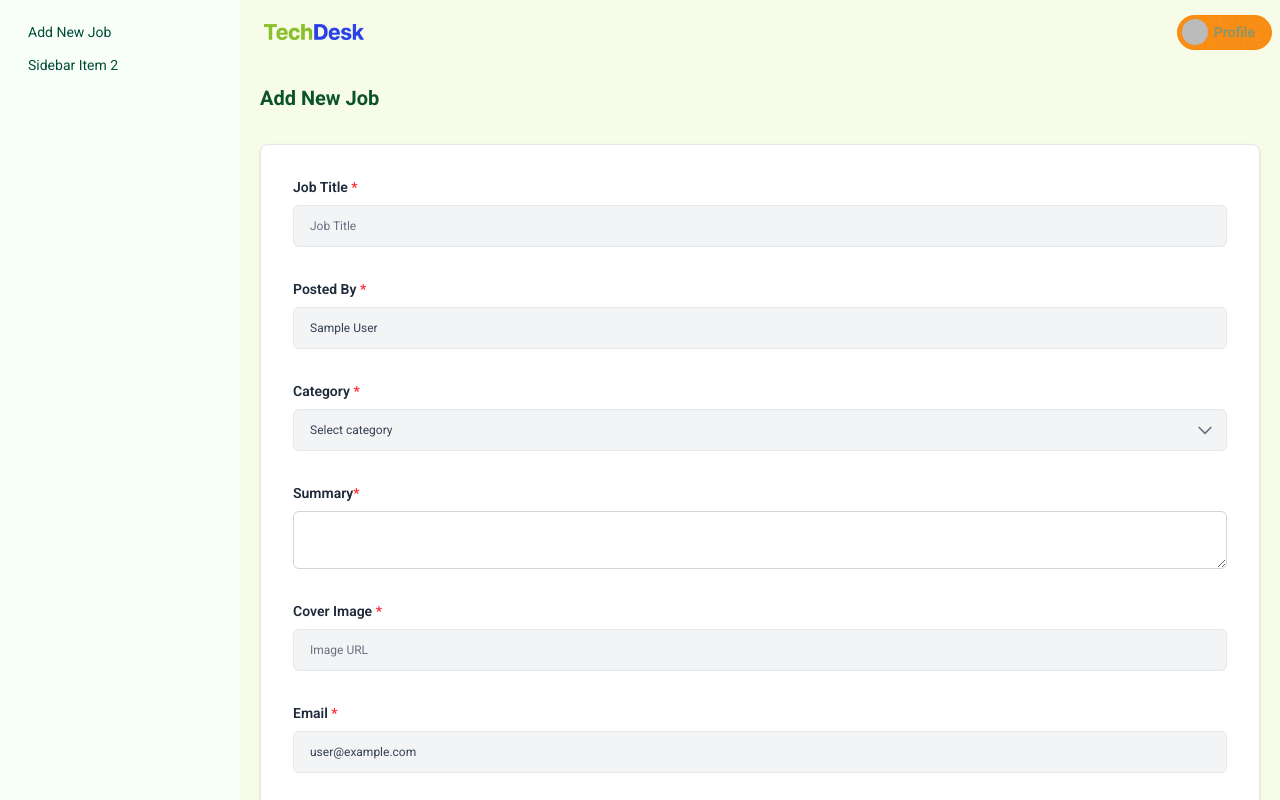
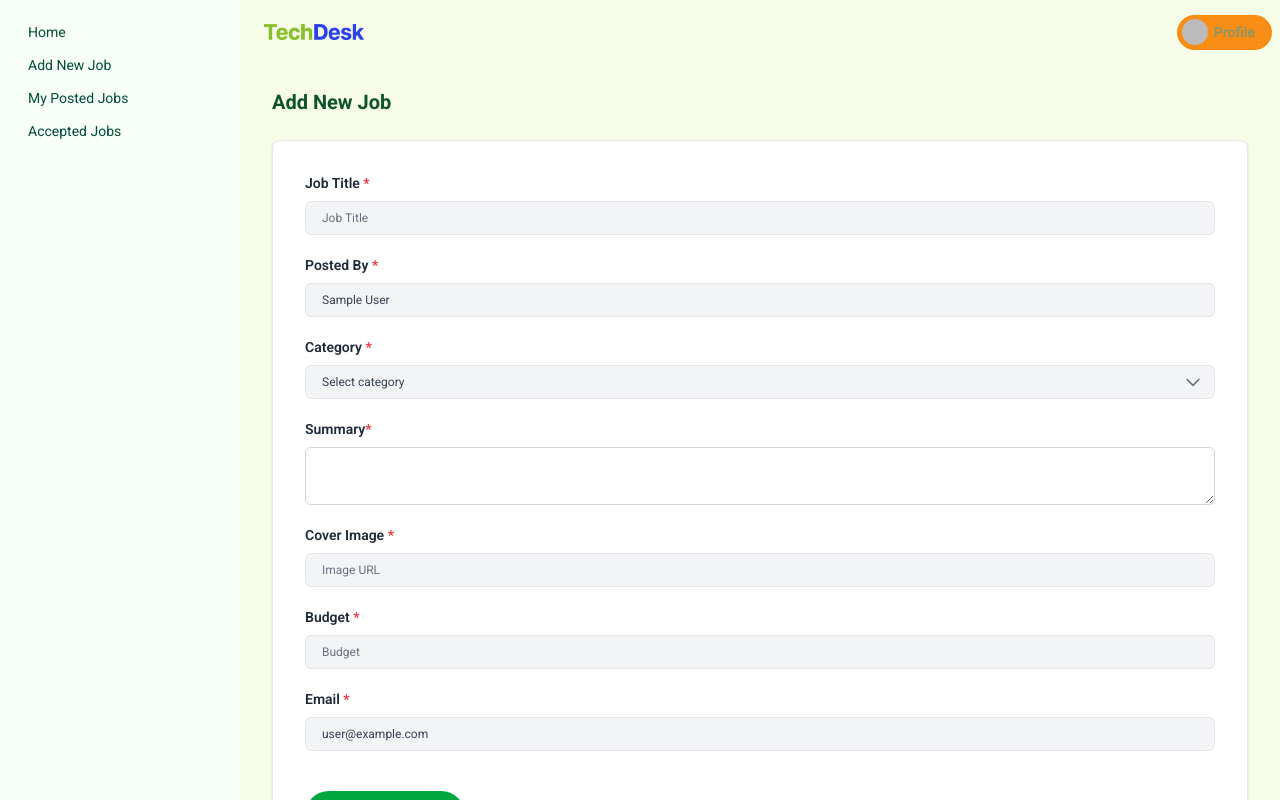
Before and after one commit to Taukir30/ta_ph_a10_techdesk_clientside, a React (Vite) app: page /dashboard/addjob in a window 1280 px wide. Shown: the top 800 px of the page. Built offline with nearby package versions, Linux system fonts and the light colour scheme; no server answers; sample sign-in values are in the browser's storage.

Commit message:
sorting added in all jobs

```diff
--- a/package.json
+++ b/package.json
@@ -16,6 +16,7 @@
     "motion": "^12.23.24",
     "react": "^19.2.0",
     "react-dom": "^19.2.0",
+    "react-hook-form": "^7.69.0",
     "react-icons": "^5.5.0",
     "react-router": "^7.9.5",
     "react-toastify": "^11.0.5",
--- a/src/components/Navbar/Navbar.jsx
+++ b/src/components/Navbar/Navbar.jsx
@@ -22,9 +22,13 @@ const Navbar = () => {
     const navItems = <>
         <li><NavLink to='/'>Home</NavLink></li>
         <li><NavLink to='/alljobs'>All Jobs</NavLink></li>
-        <li><NavLink to='/dashboard/addjob'>Add a Job</NavLink></li>
-        <li><NavLink to='/myjobs'>My Jobs</NavLink></li>
-        <li><NavLink to='/acceptedjobs'>My Accepted Jobs</NavLink></li>
+        {
+            user && <>
+                <li><NavLink to='/dashboard/addjob'>Add New Job</NavLink></li>
+                <li><NavLink to='/dashboard/myjobs'>My Jobs</NavLink></li>
+                <li><NavLink to='/dashboard/acceptedjobs'>My Accepted Jobs</NavLink></li>
+            </>
+        }
     </>
 
     if (loading) {
--- a/src/layouts/DashboardLayout.jsx
+++ b/src/layouts/DashboardLayout.jsx
@@ -59,7 +59,7 @@ const DashboardLayout = () => {
                         Open drawer
                     </label> */}
 
-                    <div className='p-5 w-full'>
+                    <div className='px-2 md:px-8 py-6 w-full'>
                         <Outlet></Outlet>
                     </div>
 
@@ -68,8 +68,10 @@ const DashboardLayout = () => {
                     <label htmlFor="my-drawer-3" aria-label="close sidebar" className="drawer-overlay"></label>
                     <ul className="menu bg-base-200 min-h-full w-60 p-4">
                         {/* Sidebar content here */}
+                        <li><NavLink to='/dashboard'>Home</NavLink></li>
                         <li><NavLink to='/dashboard/addjob'>Add New Job</NavLink></li>
-                        <li><NavLink>Sidebar Item 2</NavLink></li>
+                        <li><NavLink to='/dashboard/myjobs'>My Posted Jobs</NavLink></li>
+                        <li><NavLink to='/dashboard/acceptedjobs'>Accepted Jobs</NavLink></li>
                     </ul>
                 </div>
             </div>
--- a/src/pages/AcceptedJobs.jsx
+++ b/src/pages/AcceptedJobs.jsx
@@ -34,13 +34,13 @@ const AcceptedJobs = () => {
     }
 
     return (
-        <section className="py-20 sm:py-24">
-            <MyContainer>
-                <div className="container mx-auto px-1 sm:px-6 lg:px-8 max-w-5xl">
+        <section className="w-full min-h-screen">
+            {/* <MyContainer> */}
+                <div className="container mx-auto">
 
                     {/* Section Header */}
                     <div className="flex justify-between items-center mb-8">
-                        <h2 className="text-xl sm:text-3xl font-bold text-info">My Accepted Jobs</h2>
+                        <h2 className="text-base sm:text-xl font-bold text-info">My Accepted Jobs</h2>
                         <Link to='/alljobs' className="flex items-center text-sm font-medium text-primary hover:text-blue-800 transition-colors"  >
                             All Jobs
                             {/* Arrow Icon */}
@@ -68,7 +68,7 @@ const AcceptedJobs = () => {
                     </div>
 
                 </div>
-            </MyContainer>
+            {/* </MyContainer> */}
         </section>
     );
 };
--- a/src/pages/AddJob.jsx
+++ b/src/pages/AddJob.jsx
@@ -23,6 +23,7 @@ const AddJob = () => {
         const summary = form.summary.value;
         const coverImage = form.imageUrl.value;
         const email = form.email.value;
+        const budget = form.budget.value;
         const today = new Date().toISOString().split('T')[0];
 
         const newJob = {
@@ -32,6 +33,7 @@ const AddJob = () => {
             summary: summary,
             coverImage: coverImage,
             userEmail: email,
+            budget: budget,
             created_at: today
         }
         console.log(newJob)
@@ -50,11 +52,11 @@ const AddJob = () => {
     return (
         <div className='w-full'>
             {/* <MyContainer> */}
-                <h2 className="text-sm sm:text-xl font-bold text-info mb-8">Add New Job</h2>
+                <h2 className="text-base sm:text-xl font-bold text-info mb-6">Add New Job</h2>
 
                 <div className="mx-auto bg-white p-5 md:p-8 shadow-sm border border-gray-200 rounded-lg">
                     <form onSubmit={handleSubmit}>
-                        <div className="space-y-8 text-xs">
+                        <div className="space-y-5 text-xs">
                             {/* Job Title */}
                             <div>
                                 <label htmlFor="job-title" className="block text-sm font-semibold text-gray-800 mb-2" >
@@ -65,7 +67,7 @@ const AddJob = () => {
                                     name="job_title"
                                     id="job-title"
                                     placeholder="Job Title"
-                                    className="block w-full px-4 py-3 bg-gray-100 border border-gray-200 rounded-md text-gray-700 placeholder-gray-500 focus:outline-none focus:ring-2 focus:ring-teal-500 focus:bg-white"
+                                    className="block w-full px-4 py-2 bg-gray-100 border border-gray-200 rounded-md text-gray-700 placeholder-gray-500 focus:outline-none focus:ring-2 focus:ring-teal-500 focus:bg-white"
                                 />
                             </div>
 
@@ -77,9 +79,9 @@ const AddJob = () => {
                                 <input
                                     type="text"
                                     name="posted_by"
-                                    id="job-title"
+                                    id="postedBy"
                                     defaultValue={user.displayName}
-                                    className="block w-full px-4 py-3 bg-gray-100 border border-gray-200 rounded-md text-gray-700 placeholder-gray-500 focus:outline-none focus:ring-2 focus:ring-teal-500 focus:bg-white"
+                                    className="block w-full px-4 py-2 bg-gray-100 border border-gray-200 rounded-md text-gray-700 placeholder-gray-500 focus:outline-none focus:ring-2 focus:ring-teal-500 focus:bg-white"
                                 />
                             </div>
 
@@ -89,7 +91,7 @@ const AddJob = () => {
                                     Category <span className="text-red-500">*</span>
                                 </label>
                                 <div className="relative">
-                                    <select name="category" id="category" className="block w-full px-4 py-3 bg-gray-100 border border-gray-200 rounded-md text-gray-700 appearance-none focus:outline-none focus:ring-2 focus:ring-teal-500 focus:bg-white"                                 >
+                                    <select name="category" id="category" className="block w-full px-4 py-2 bg-gray-100 border border-gray-200 rounded-md text-gray-700 appearance-none focus:outline-none focus:ring-2 focus:ring-teal-500 focus:bg-white"                                 >
                                         <option>Select category</option>
                                         <option>Programming & Tech</option>
                                         <option>Graphics Design</option>
@@ -127,9 +129,23 @@ const AddJob = () => {
                                 <input
                                     type="text"
                                     name="imageUrl"
-                                    id="job-title"
+                                    id="job-image"
                                     placeholder="Image URL"
-                                    className="block w-full px-4 py-3 bg-gray-100 border border-gray-200 rounded-md text-gray-700 placeholder-gray-500 focus:outline-none focus:ring-2 focus:ring-teal-500 focus:bg-white"
+                                    className="block w-full px-4 py-2 bg-gray-100 border border-gray-200 rounded-md text-gray-700 placeholder-gray-500 focus:outline-none focus:ring-2 focus:ring-teal-500 focus:bg-white"
+                                />
+                            </div>
+
+                            {/* Budget */}
+                            <div>
+                                <label htmlFor="job-title" className="block text-sm font-semibold text-gray-800 mb-2" >
+                                    Budget <span className="text-red-500">*</span>
+                                </label>
+                                <input
+                                    type="text"
+                                    name="budget"
+                                    id="job-budget"
+                                    placeholder="Budget"
+                                    className="block w-full px-4 py-2 bg-gray-100 border border-gray-200 rounded-md text-gray-700 placeholder-gray-500 focus:outline-none focus:ring-2 focus:ring-teal-500 focus:bg-white"
                                 />
                             </div>
 
@@ -141,14 +157,14 @@ const AddJob = () => {
                                 <input
                                     type="email"
                                     name="email"
-                                    id="job-title"
+                                    id="job-email"
                                     defaultValue={user.email}
-                                    className="block w-full px-4 py-3 bg-gray-100 border border-gray-200 rounded-md text-gray-700 placeholder-gray-500 focus:outline-none focus:ring-2 focus:ring-teal-500 focus:bg-white"
+                                    className="block w-full px-4 py-2 bg-gray-100 border border-gray-200 rounded-md text-gray-700 placeholder-gray-500 focus:outline-none focus:ring-2 focus:ring-teal-500 focus:bg-white"
                                 />
                             </div>
                         </div>
                         {/* Submit Button */}
-                        <div className="mt-10 pt-6 border-t border-gray-200">
+                        <div className="mt-10">
                             <button className="block w-40 rounded-4xl text-center bg-green-600 hover:bg-green-700 text-white font-bold py-3 px-5 transition-colors mt-6">
                                 Submit Job
                             </button>
--- a/src/pages/AllJobs.jsx
+++ b/src/pages/AllJobs.jsx
@@ -10,18 +10,32 @@ const AllJobs = () => {
     const [allJobs, setAllJobs] = useState([]);
     const [loading, setLoading] = useState(true);
 
+    const [currentPage, setCurrentPage] = useState(0);
+    const [sort, setSort] = useState("createdAt");
+    const [order, setOrder] = useState("desc");
+
+    const limit = 5;
+
     const axiosInstance = useAxios();
 
     useEffect(() => {
         setLoading(true);
 
-        axiosInstance.get('/alljobs')
+        axiosInstance.get(`/alljobs?sort=${sort}&order=${order}`)
             .then(data => {
                 // console.log(data.data)
                 setAllJobs(data.data);
                 setLoading(false);
             })
-    }, [axiosInstance])
+    }, [axiosInstance, sort, order])
+
+    const handleSelect = e => {
+        const sortText = e.target.value;
+        console.log(sortText);
+        setSort(sortText.split("-")[0]);
+        setOrder(sortText.split("-")[1]);
+    }
+    console.log(sort, order)
 
     // console.log(latestJobs)
 
@@ -43,14 +57,14 @@ const AllJobs = () => {
                     {/* Section Header */}
                     <div className="flex justify-between items-center mb-8">
                         <h2 className="text-xl sm:text-3xl font-bold text-info">All Jobs</h2>
-                        <Link to='/myjobs' className="flex items-center text-sm font-medium text-primary hover:text-blue-800 transition-colors"  >
-                            My Jobs
-                            {/* Arrow Icon */}
-                            <svg xmlns="http://www.w3.org/2000/svg" width={20} height={20} viewBox="0 0 24 24" fill="none" stroke="currentColor" strokeWidth={2} strokeLinecap="round" strokeLinejoin="round" className="ml-1" >
-                                <line x1={5} y1={12} x2={19} y2={12} />
-                                <polyline points="12 5 19 12 12 19" />
-                            </svg>
-                        </Link>
+
+                        <select onChange={handleSelect} defaultValue="Pick a color" className="select rounded-4xl border border-secondary w-40 md:w-45">
+                            <option disabled={true}>Sort</option>
+                            <option value={"created_at-desc"}>Date : High - Low</option>
+                            <option value={"created_at-asc"}>Date : Low - High</option>
+                            <option value={"budget-asc"}>Rate : Low - High</option>
+                            <option value={"budget-desc"}>Rate : Low - High</option>
+                        </select>
                     </div>
 
                     {/* Job List Container */}
--- a/src/pages/MyJobs.jsx
+++ b/src/pages/MyJobs.jsx
@@ -34,13 +34,13 @@ const MyJobs = () => {
     }
 
     return (
-        <section className="py-20 sm:py-24">
-            <MyContainer>
-                <div className="container mx-auto px-1 sm:px-6 lg:px-8 max-w-5xl">
+        <section className="w-full min-h-screen">
+            {/* <MyContainer> */}
+                <div className="container mx-auto ">
 
                     {/* Section Header */}
                     <div className="flex justify-between items-center mb-8">
-                        <h2 className="text-xl sm:text-3xl font-bold text-info">My Posted Jobs</h2>
+                        <h2 className="text-xl sm:text-xl font-bold text-info">My Posted Jobs</h2>
                         <Link to='/alljobs' className="flex items-center text-sm font-medium text-primary hover:text-blue-800 transition-colors"  >
                             All Jobs
                             {/* Arrow Icon */}
@@ -68,7 +68,7 @@ const MyJobs = () => {
                     </div>
 
                 </div>
-            </MyContainer>
+            {/* </MyContainer> */}
         </section>
     );
 };
```
Also changed, not shown: src/components/JobCard/JobCard.jsx (+13 -10 lines), src/layouts/AuthLayout.jsx (added, +12 -0 lines), src/pages/Login.jsx (+87 -20 lines), src/pages/Register.jsx (+5 -3 lines), src/router/router.jsx (+39 -16 lines), 1 other file (tests, documents, lock files or other folders).
